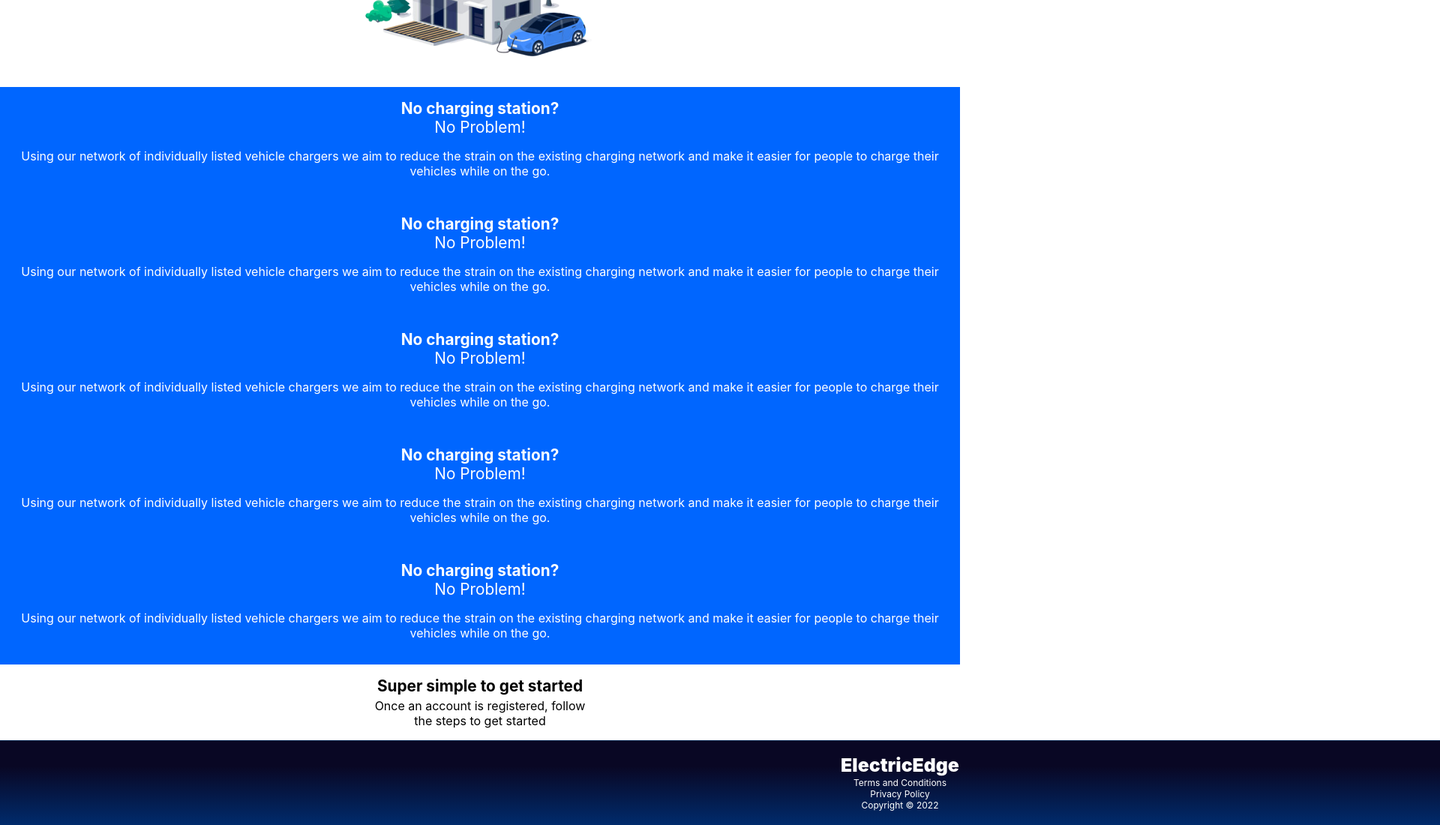
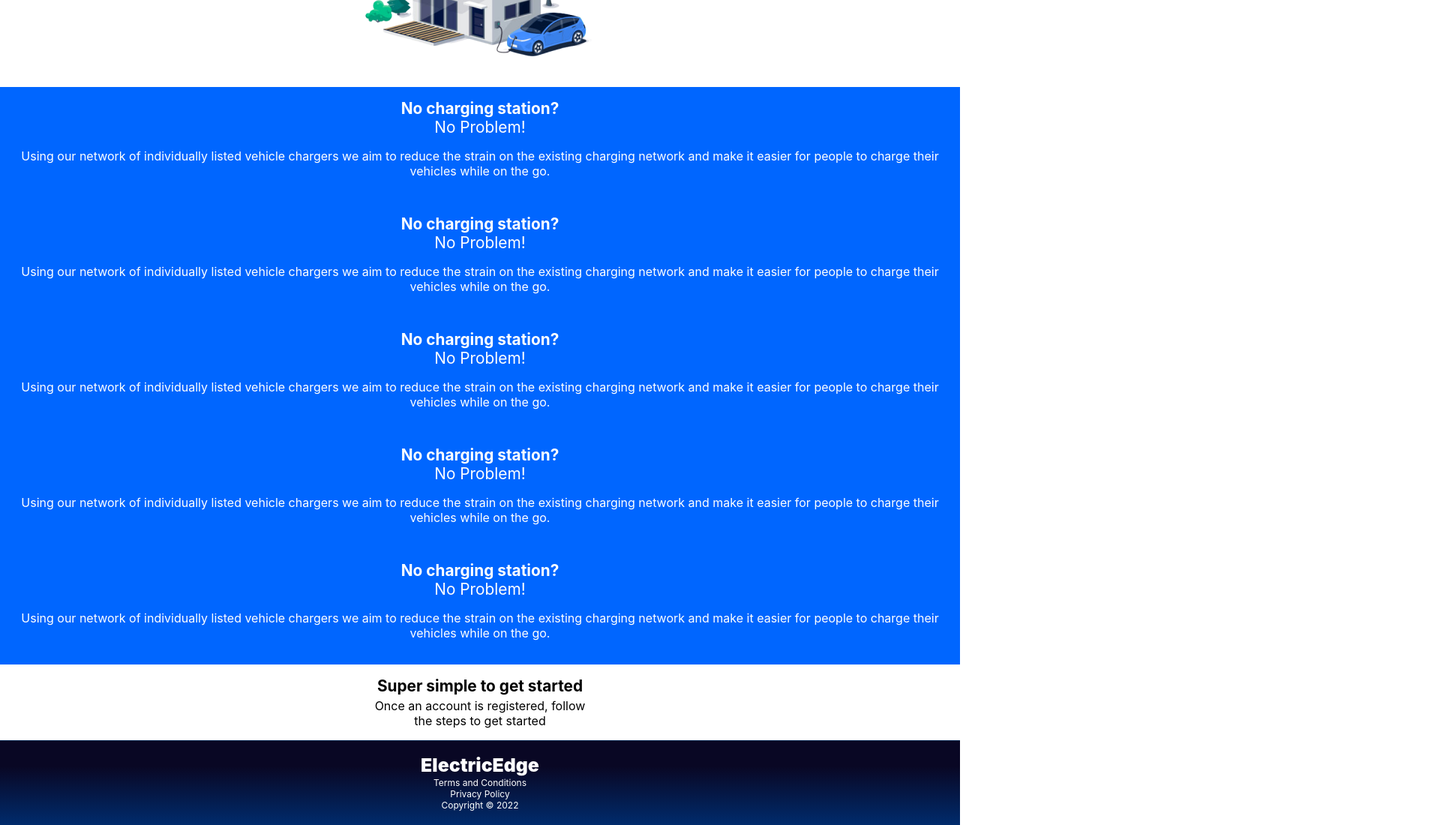
Before and after one commit to krishabbashyal/electric-edge, a Vue app in the folder client/: page / in a window 1280 px wide. Shown: the part 441-1541 px from the top of the page at 75% size, 1920 px wide, since content can reach past the window. Built offline with nearby package versions, Linux system fonts and the light colour scheme.

Commit message:
Got it to use 100% of the width
Might have to use a different method

```diff
--- a/client/src/components/GlobalAppFooter.vue
+++ b/client/src/components/GlobalAppFooter.vue
@@ -24,7 +24,7 @@
 
     .footer{
         background-color: #ffffff;
-        width: 150rem;
+        width: calc(100%);
         height: 7rem;
         border-top: 1px solid rgba(0, 0, 0, 0.301);
         background: linear-gradient(180deg, #090724 30.21%, #002B6C 100%);
```
